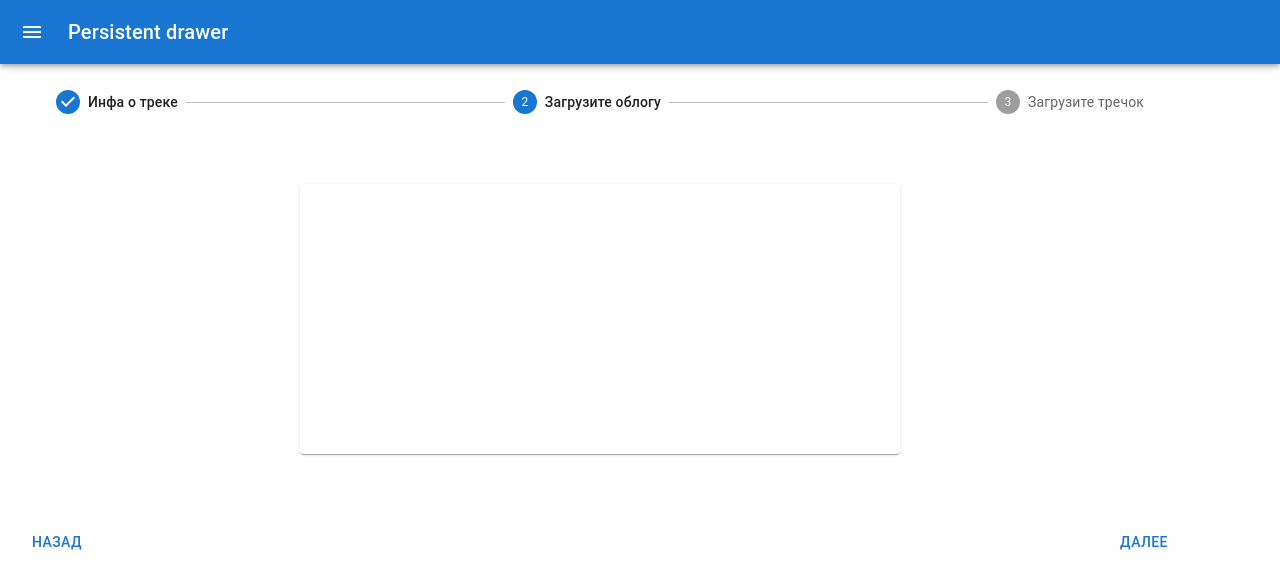
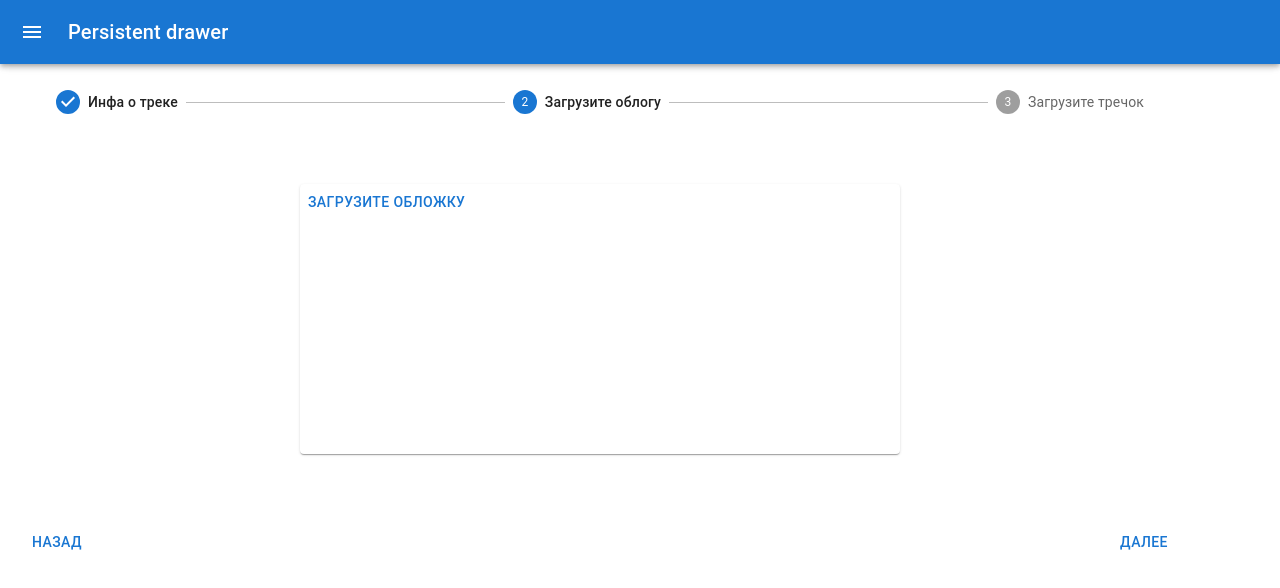
Before and after one commit to FallenStarrr/musical-platform, a Next.js app in the folder client/: page /tracks/create in a window 1280 px wide. Both pictures are taken after a click on the button "ДАЛЕЕ". Shown: the top 588 px of the page. Built offline with nearby package versions, Linux system fonts and the light colour scheme.

Commit message:
file upload component state

```diff
--- a/client/components/FileUpload.tsx
+++ b/client/components/FileUpload.tsx
@@ -1,21 +1,30 @@
-import React, { ReactNode, useRef } from 'react'
+import React, { ReactNode, RefObject, useRef } from 'react'
 
 interface FileUploadProps {
-    file: any;
     setFile: Function
     accept: string
     children: ReactNode
 }
 
-const FileUpload: React.FC<FileUploadProps> = ({file, setFile, accept, children}) => {
-    const ref = useRef<HTMLInputElement | null>(null);
+const FileUpload: React.FC<FileUploadProps> = ({setFile, accept, children}) => {
+    const ref = useRef<HTMLInputElement>(null);
+
+
+    const onChange = (e: React.ChangeEvent<HTMLInputElement>) => [
+        setFile(e.target.files[0])
+    ]
+
+
+
     return (
-    <div>
+    <div onClick={() => ref.current?.click()}>
         <input type="file"
             accept={accept}
             style={{display: "none"}}
-            ref={ref}
+            ref={ref as RefObject<HTMLInputElement>}
+            onChange={onChange}
         />
+        {children}
     </div>
   )
 }
--- a/client/pages/tracks/create.tsx
+++ b/client/pages/tracks/create.tsx
@@ -5,10 +5,15 @@ import React, { useState } from 'react'
 import FileUpload from '../../components/FileUpload'
 const create = () => {
    const [activeStep, setActiveStep] = useState(0)
+   const [picture, setPicture] = useState(null)
+   const [audio, setAudio] = useState(null)
+
    const next = () => {
     if (activeStep !== 2) {
         setActiveStep(prev => prev + 1)
     }
+
+
    }
    const back = () => {
      setActiveStep(prev => prev - 1)
@@ -38,10 +43,14 @@ const create = () => {
                         </Grid>
                     }
                       {activeStep === 1 &&
-                      <FileUpload file={''} setFile={() => ({})}/>
+                      <FileUpload  setFile={setPicture} accept="image/*">
+                                    <Button>Загрузите обложку</Button>
+                      </FileUpload>
                     }
                       {activeStep === 2 &&
-                      <h1>STEP 2</h1>
+                      <FileUpload  setFile={setAudio} accept="audio/*">
+                              <Button>Загрузите аудио</Button>
+                      </FileUpload>
                     }
             </StepWrapper>
             <Grid container justifyContent={'space-between'}>
```
